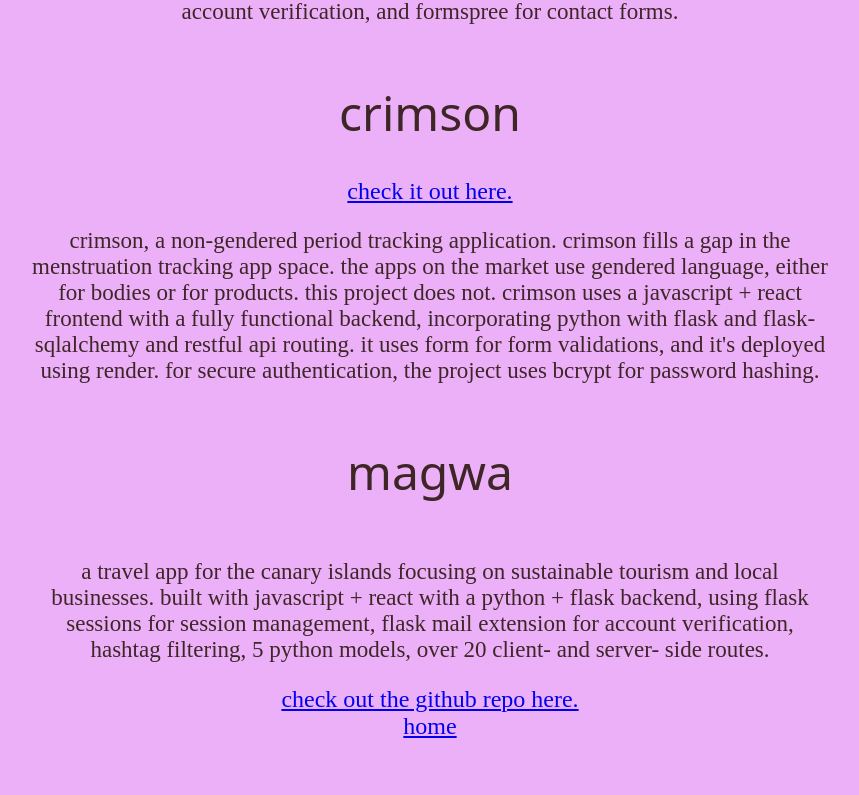
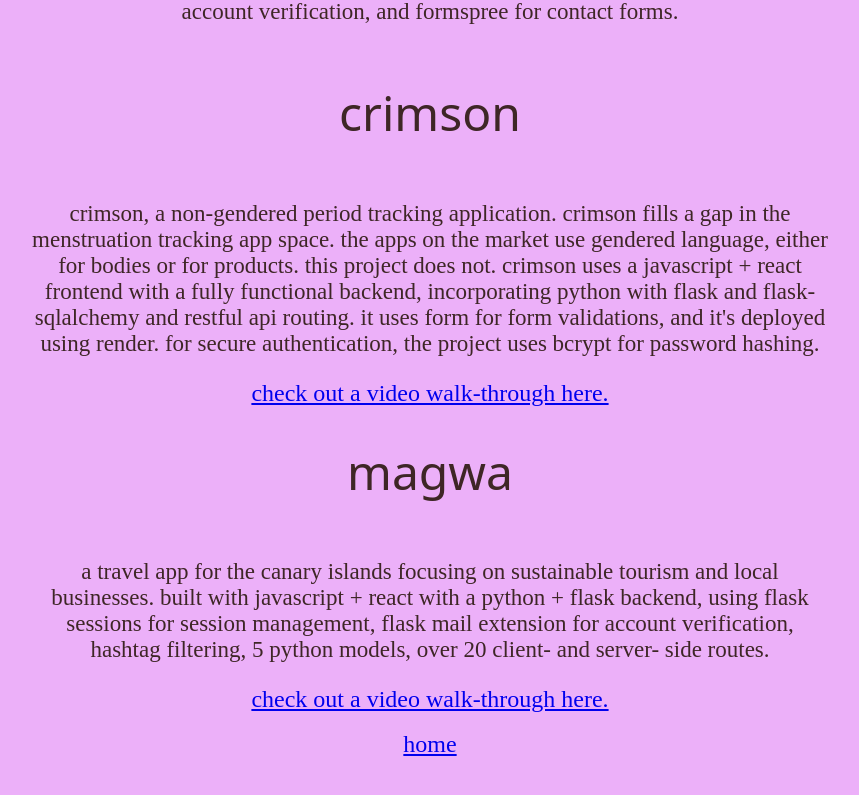
Before and after one commit to tessmueske/tess-mueske, a React (Create React App) app in the folder client/: page /projects in a window 1280 px wide. Shown: the part 307-1102 px from the top of the page, without its empty margins (210-1069 px from the left). Built offline with nearby package versions, Linux system fonts and the light colour scheme; a web font is replaced by a local one.

Commit message:
link styling

```diff
--- a/client/src/components/About.js
+++ b/client/src/components/About.js
@@ -14,7 +14,7 @@
     <div className="about-container">
         <h1>about me</h1>
         <p>
-            hi, i'm tess mueske! i'm a twenty-something from minnesota, currently located in madrid.
+            hi, i'm tess mueske! i'm a twenty-something from minnesota, currently located in madrid. i'm currently a full-stack developer intern with Ama Earth Group, a climate tech startup. i'm building out our new website as we launch our first AI-powered product.
         </p>
         <img
             style={profPhoto}
@@ -24,7 +24,7 @@
         <p>
             i have a bachelor of arts from the university of minnesota - twin cities, where i studied individualized studies and specialized in religious studies; gender, women, and sexuality studies; and human health and wellness. i used to live in los angeles, and while i was there, i became a certified postpartum doula. i worked as a professional matchmaker for three years, and i was the lead singer of a band called <a href="https://open.spotify.com/artist/6dis94dcZj1eQMA0ZaUxNP?si=vTRXWGqnTkmnPoD7JsI-tQ" target="_blank" rel="noopener noreferrer">girlfriend on the moon</a>. i've written a few things that i'm proud of (<a href="https://www.harnessmagazine.com/on-making-it-my-identity-no-i-will-not-tell-you-about-the-people-ive-had-sex-with-and-why-we-should-have-more-lesbian-bars/" target="_blank" rel="noopener noreferrer">here</a> and <a href="https://www.harnessmagazine.com/shucking-corn-on-the-porch-vegan-meats-walmart-acrylics-on-being-a-midwestern-femme-in-los-angeles/" target="_blank" rel="noopener noreferrer">here</a>, for example). i've also had a couple of poems published.
         </p>
-        <p>now i'm a full-stack developer, learning spanish and drinking wine in madrid.</p>
+        <p>now i'm a full-stack developer, learning spanish and drinking wine in madrid. i'm seeking a full-time software development role in madrid, new york city, or other major world cities. </p>
         <p>
             i'm a woman, a lesbian, a full-stack coder, a spanish-speaker, a world traveler (28 countries and counting), and a fan of body modifications, indie rock, and halloween. i believe in using tech to make the world better. <a href="https://www.linkedin.com/in/tess-mueske/" target="_blank" rel="noopener noreferrer">take a look at my linkedin here.</a>
         </p>
--- a/client/src/components/App.js
+++ b/client/src/components/App.js
@@ -13,11 +13,11 @@
         <Route exact path="/">
           <Home />
         </Route>
+        <Route path="/about">
+          <About />
+        </Route>
         <Route path="/projects">
           <Projects />
-        </Route>
-        <Route path="/about">
-          <About />
         </Route>
         <Route path="/resume">
           <Resume />
--- a/client/src/components/Home.js
+++ b/client/src/components/Home.js
@@ -1,27 +1,22 @@
 import React, { useEffect, useState } from "react";
 import { BrowserRouter as Router, Switch, Route, Link } from "react-router-dom";
-
-
 
 function Home(){
     return (
         <div className="center-container">
           <h1>welcome to tess mueske's portfolio</h1>
+          <div className="links-container">
+            <Link to="/about">about me</Link>
             <Link to="/projects">projects</Link>
-          <br />
-          <Link to="/about">about me</Link>
-          <br></br>
             <Link to="/resume">resume (CV)</Link>
-          <br></br>
             <a href="https://dev.to/tessmueske" target="_blank" rel="noopener noreferrer">
                 my blog
             </a>
-            <br></br>
             <a href="https://github.com/tessmueske" target="_blank" rel="noopener noreferrer">
                 my github
             </a>
-            <br></br>
             <Link to="/contact">contact</Link>
+          </div>
         </div>
     );
 }
--- a/client/src/components/Projects.js
+++ b/client/src/components/Projects.js
@@ -7,18 +7,19 @@
             <h1>projects</h1>
             <p>i have experience with javascript, react, html, css, python, flask, sqlalchemy, and render for cloud deployment. i've worked with orms, full crud, restful routing, json-based data structures, and flask apis. i have experience with formik for form validations on the frontend, bcrypt for password hashing, flask mail extension for account verification, and formspree for contact forms.</p>
             <h1> crimson </h1>
-            <a href="https://my-period-app.onrender.com/" target="_blank" rel="noopener noreferrer">
-                check it out here.
-            </a>
             <p>crimson, a non-gendered period tracking application. crimson fills a gap in the menstruation tracking app space. the apps on the market use gendered language, either for bodies or for products. this project does not.
 
             crimson uses a javascript + react frontend with a fully functional backend, incorporating python with flask and flask-sqlalchemy and restful api routing. it uses form for form validations, and it's deployed using render. for secure authentication, the project uses bcrypt for password hashing.</p>
+            <a href="https://youtu.be/W725zgQJ5uI" target="_blank" rel="noopener noreferrer">
+                check out a video walk-through here.
+            </a>
 
             <h1> magwa </h1>
             <p>a travel app for the canary islands focusing on sustainable tourism and local businesses. built with javascript + react with a python + flask backend, using flask sessions for session management, flask mail extension for account verification, hashtag filtering, 5 python models, over 20 client- and server- side routes.</p>
-            <a href="https://github.com/tessmueske/tourism-app" target="_blank" rel="noopener noreferrer">
-                check out the github repo here.
+            <a href="https://youtu.be/jhYRwhRkjqY" target="_blank" rel="noopener noreferrer">
+                check out a video walk-through here.
             </a>
+            <br></br>
             <Link to="/">home</Link>
         </div>
     )
--- a/client/src/components/Resume.js
+++ b/client/src/components/Resume.js
@@ -1,6 +1,6 @@
 import React from "react";
 import { Link } from "react-router-dom";
-import resume from "../resume.pdf"
+import resume from "../Spain.pdf"
 
 function Resume(){
     return (
--- a/client/src/index.css
+++ b/client/src/index.css
@@ -79,3 +79,11 @@
   padding: 50px 20px 100px;
   margin-bottom: 200px;
 }
+
+.links-container {
+  display: flex;
+  justify-content: center;
+  gap: 20px;
+  margin-top: 20px;
+  flex-wrap: wrap;
+}
```
Also changed, not shown: 2 other files (tests, documents, lock files or other folders). Lines whose indentation alone changed are shown as unchanged.
